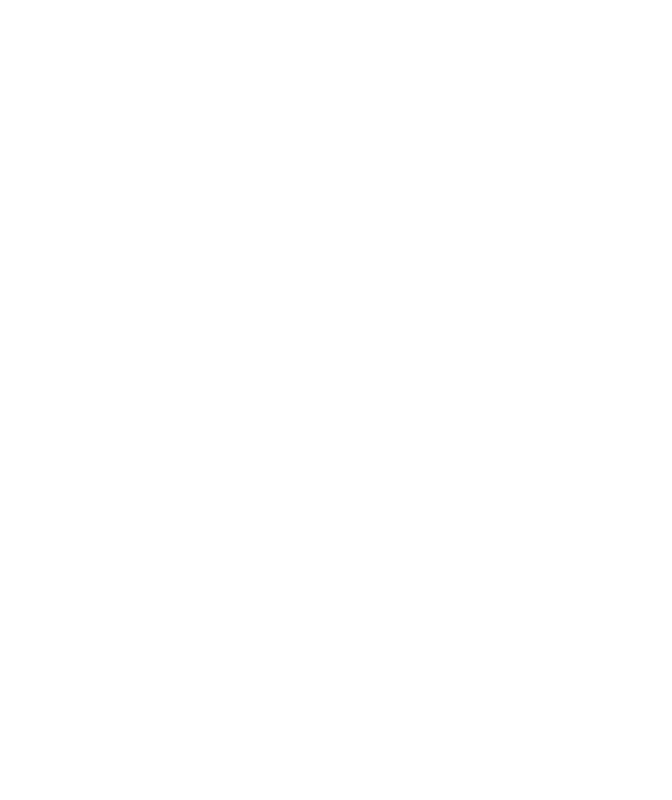
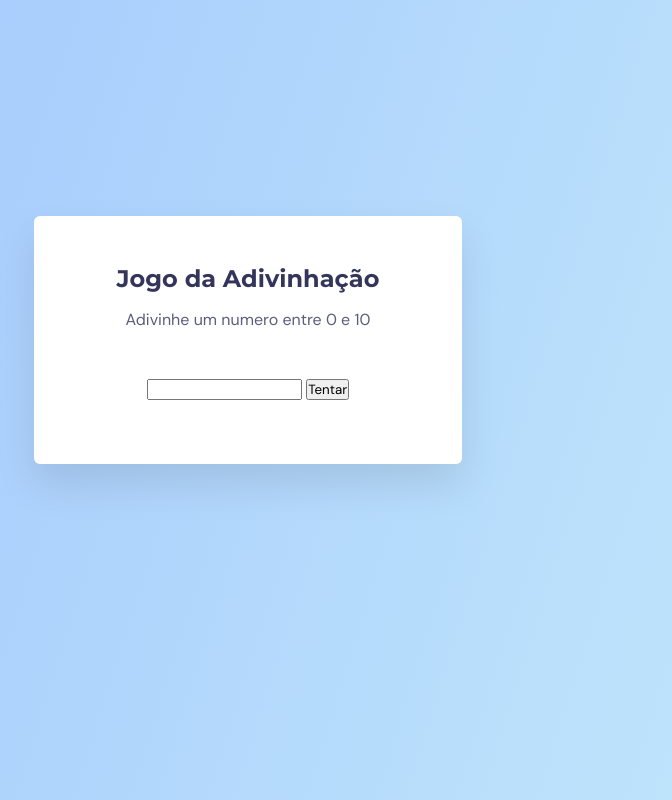
Before and after one commit to Zuuuussss/06explorer, a plain HTML site: page index.html in a window 1280 px wide. Shown: the whole page, without its empty margins (392-1064 px from the left). Drawn offline with Linux system fonts and the light colour scheme.

Commit message:
Color text

```diff
--- a/index.html
+++ b/index.html
@@ -1,10 +1,26 @@
 <!DOCTYPE html>
 <html lang="pt-br">
   <head>
+    <link rel="preconnect" href="https://fonts.googleapis.com" />
+    <link rel="preconnect" href="https://fonts.gstatic.com" crossorigin />
     <meta charset="UTF-8" />
     <meta name="viewport" content="width=device-width, initial-scale=1.0" />
     <link rel="stylesheet" href="style.css" />
-    <title>Projeto06</title>
+    <link
+      href="https://fonts.googleapis.com/css2?family=DM+Sans:ital,opsz,wght@0,9..40,100..1000;1,9..40,100..1000&family=Montserrat:ital,wght@0,100..900;1,100..900&display=swap"
+      rel="stylesheet"
+    />
+    <title>Jogo de adivinhação</title>
   </head>
-  <body></body>
+  <body>
+    <main>
+      <h1>Jogo da Adivinhação</h1>
+      <p>Adivinhe um numero entre 0 e 10</p>
+
+      <form>
+        <input type="text" />
+        <button>Tentar</button>
+      </form>
+    </main>
+  </body>
 </html>
--- a/style.css
+++ b/style.css
@@ -7,3 +7,49 @@
 :root {
   font-size: 62.5%;
 }
+
+body,
+button,
+input {
+  font-family: "DM sans", sans-serif;
+}
+
+h1 {
+  font-family: "Montserrat", sans-serif;
+  font-size: 2.4rem;
+  margin-bottom: 1.6rem;
+}
+
+h1,
+p {
+  color: #34355b;
+}
+
+p {
+  opacity: 0.8;
+}
+
+body {
+  background: linear-gradient(287.56deg, #c2e9fb 0%, #a1c4fd 100%);
+  font-size: 1.6rem;
+
+  display: grid;
+  place-items: center;
+  height: 100vh;
+}
+main {
+  background: #ffffff;
+  box-shadow: 0 2rem 4rem rgba(0, 0, 0, 0.1);
+  border-radius: 0.6rem;
+  padding: 4.8rem 6.4rem 6.4rem;
+
+  width: min(42.8rem, 90%);
+
+  margin-top: -12rem;
+
+  text-align: center;
+}
+
+form {
+  margin-top: 4.8rem;
+}
```
